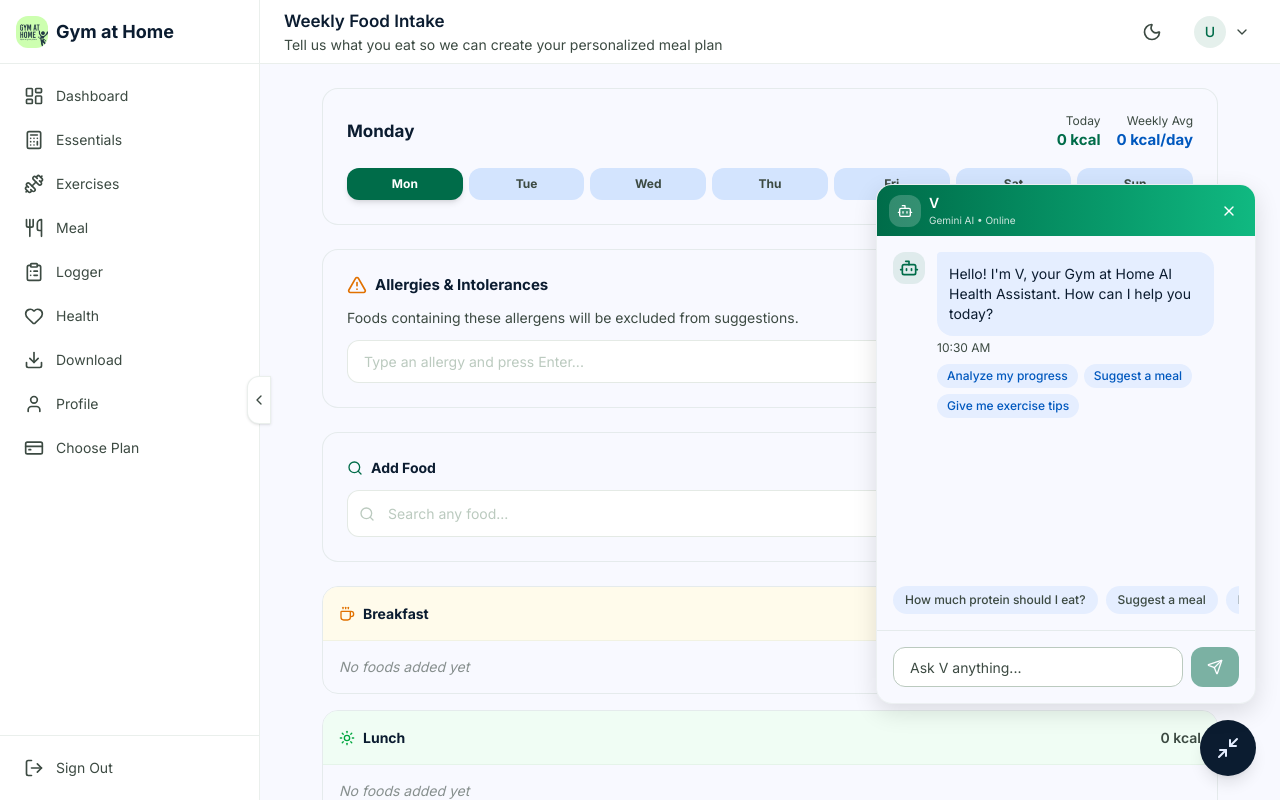
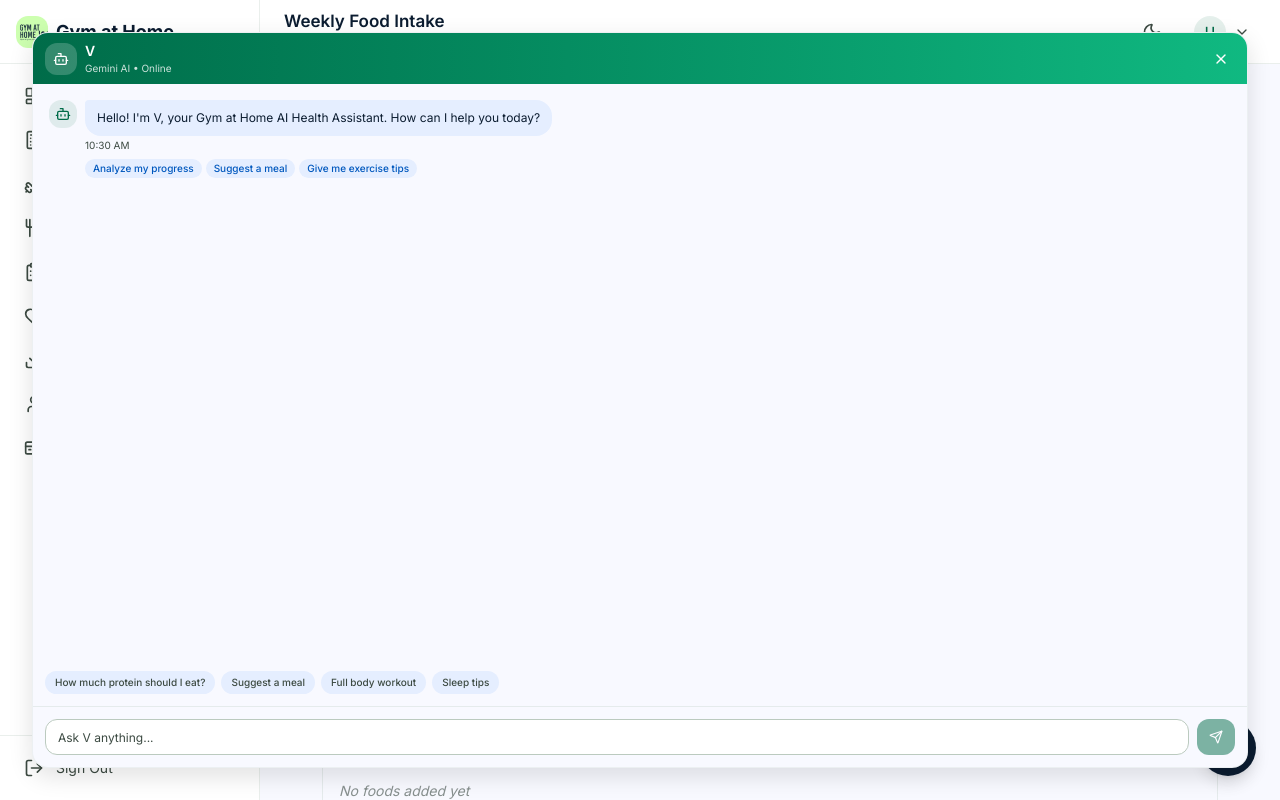
Before and after one commit to wanderer3442-arch/Venco, a Next.js app: page /food-intake in a window 1280 px wide. Both pictures are taken after a click on the button 1228 px from the left and 748 px from the top of the page. Shown: the top 800 px of the page. Built offline with nearby package versions, Linux system fonts and the light colour scheme.

Commit message:
style: chatbot near-fullscreen, smaller text and compact elements

```diff
--- a/src/components/chatbot/ChatBot.tsx
+++ b/src/components/chatbot/ChatBot.tsx
@@ -336,7 +336,7 @@ export default function ChatBot({ mode = 'floating', onClose }: ChatBotProps) {
 
       {/* Chat Window */}
       {isOpen && (
-        <div className="fixed bottom-18 right-2 left-2 sm:bottom-24 sm:left-auto sm:right-6 z-50 w-auto sm:w-[380px] h-[460px] sm:h-[520px] max-h-[calc(100vh-5.5rem)] bg-surface rounded-2xl shadow-elevated border border-outline-variant/20 flex flex-col overflow-hidden animate-in slide-in-from-bottom-5 fade-in duration-200">
+        <div className="fixed inset-0 sm:inset-4 md:inset-8 z-50 bg-surface rounded-none sm:rounded-2xl shadow-elevated border-0 sm:border sm:border-outline-variant/20 flex flex-col overflow-hidden animate-in slide-in-from-bottom-5 fade-in duration-200">
           {/* Header */}
           <div className="bg-gradient-to-r from-primary to-primary-light px-3 py-2">
             <div className="flex items-center justify-between">
@@ -361,17 +361,17 @@ export default function ChatBot({ mode = 'floating', onClose }: ChatBotProps) {
           </div>
 
           {/* Messages */}
-          <div className="flex-1 overflow-y-auto p-4 space-y-4">
+          <div className="flex-1 overflow-y-auto p-3 sm:p-4 space-y-3">
             {messages.map((msg) => (
-              <div key={msg.id} className={`flex gap-3 ${msg.role === 'user' ? 'justify-end' : ''}`}>
+              <div key={msg.id} className={`flex gap-2 ${msg.role === 'user' ? 'justify-end' : ''}`}>
                 {msg.role === 'assistant' && (
-                  <div className="w-8 h-8 bg-primary/10 rounded-lg flex items-center justify-center flex-shrink-0">
-                    <Bot className="w-5 h-5 text-primary" />
+                  <div className="w-7 h-7 bg-primary/10 rounded-lg flex items-center justify-center flex-shrink-0">
+                    <Bot className="w-4 h-4 text-primary" />
                   </div>
                 )}
-                <div className={`max-w-[80%] ${msg.role === 'user' ? 'text-right' : ''}`}>
+                <div className={`max-w-[85%] ${msg.role === 'user' ? 'text-right' : ''}`}>
                   <div
-                    className={`p-3 rounded-2xl text-sm whitespace-pre-wrap ${
+                    className={`px-3 py-2 rounded-2xl text-xs whitespace-pre-wrap leading-relaxed ${
                       msg.role === 'user'
                         ? 'bg-primary text-on-primary rounded-tr-sm'
                         : 'bg-surface-container text-on-surface rounded-tl-sm'
@@ -379,14 +379,14 @@ export default function ChatBot({ mode = 'floating', onClose }: ChatBotProps) {
                   >
                     {msg.content}
                   </div>
-                  <p className="text-xs text-on-surface-variant mt-1">{msg.timestamp}</p>
+                  <p className="text-[10px] text-on-surface-variant mt-0.5">{msg.timestamp}</p>
                   {msg.followUps && msg.followUps.length > 0 && (
-                    <div className="flex flex-wrap gap-1.5 mt-2">
+                    <div className="flex flex-wrap gap-1 mt-1.5">
                       {msg.followUps.map((followUp, i) => (
                         <button
                           key={i}
                           onClick={() => handleSend(followUp)}
-                          className="px-2.5 py-1 bg-surface-container hover:bg-surface-container-high rounded-full text-xs text-secondary font-medium transition-colors"
+                          className="px-2 py-0.5 bg-surface-container hover:bg-surface-container-high rounded-full text-[10px] text-secondary font-medium transition-colors"
                         >
                           {followUp}
                         </button>
@@ -395,22 +395,22 @@ export default function ChatBot({ mode = 'floating', onClose }: ChatBotProps) {
                   )}
                 </div>
                 {msg.role === 'user' && (
-                  <div className="w-8 h-8 bg-secondary/10 rounded-lg flex items-center justify-center flex-shrink-0">
-                    <User className="w-5 h-5 text-secondary" />
+                  <div className="w-7 h-7 bg-secondary/10 rounded-lg flex items-center justify-center flex-shrink-0">
+                    <User className="w-4 h-4 text-secondary" />
                   </div>
                 )}
               </div>
             ))}
             {isTyping && (
-              <div className="flex gap-3">
-                <div className="w-8 h-8 bg-primary/10 rounded-lg flex items-center justify-center flex-shrink-0">
-                  <Bot className="w-5 h-5 text-primary" />
+              <div className="flex gap-2">
+                <div className="w-7 h-7 bg-primary/10 rounded-lg flex items-center justify-center flex-shrink-0">
+                  <Bot className="w-4 h-4 text-primary" />
                 </div>
-                <div className="bg-surface-container rounded-2xl rounded-tl-sm px-4 py-3">
+                <div className="bg-surface-container rounded-2xl rounded-tl-sm px-3 py-2">
                   <div className="flex gap-1">
-                    <div className="w-2 h-2 bg-on-surface-variant rounded-full animate-bounce" style={{ animationDelay: '0ms' }} />
-                    <div className="w-2 h-2 bg-on-surface-variant rounded-full animate-bounce" style={{ animationDelay: '150ms' }} />
-                    <div className="w-2 h-2 bg-on-surface-variant rounded-full animate-bounce" style={{ animationDelay: '300ms' }} />
+                    <div className="w-1.5 h-1.5 bg-on-surface-variant rounded-full animate-bounce" style={{ animationDelay: '0ms' }} />
+                    <div className="w-1.5 h-1.5 bg-on-surface-variant rounded-full animate-bounce" style={{ animationDelay: '150ms' }} />
+                    <div className="w-1.5 h-1.5 bg-on-surface-variant rounded-full animate-bounce" style={{ animationDelay: '300ms' }} />
                   </div>
                 </div>
               </div>
@@ -419,8 +419,8 @@ export default function ChatBot({ mode = 'floating', onClose }: ChatBotProps) {
           </div>
 
           {/* Quick Actions */}
-          <div className="px-4 pb-2">
-            <div className="flex gap-2 overflow-x-auto pb-2">
+          <div className="px-3 pb-1.5">
+            <div className="flex gap-1.5 overflow-x-auto pb-1.5">
               {[
                 'How much protein should I eat?',
                 'Suggest a meal',
@@ -430,7 +430,7 @@ export default function ChatBot({ mode = 'floating', onClose }: ChatBotProps) {
                 <button
                   key={action}
                   onClick={() => handleSend(action)}
-                  className="px-3 py-1.5 bg-surface-container hover:bg-surface-container-high rounded-full text-xs text-on-surface-variant font-medium whitespace-nowrap transition-colors"
+                  className="px-2.5 py-1 bg-surface-container hover:bg-surface-container-high rounded-full text-[10px] text-on-surface-variant font-medium whitespace-nowrap transition-colors"
                 >
                   {action}
                 </button>
@@ -439,7 +439,7 @@ export default function ChatBot({ mode = 'floating', onClose }: ChatBotProps) {
           </div>
 
           {/* Input */}
-          <div className="p-4 border-t border-outline-variant/30">
+          <div className="p-3 border-t border-outline-variant/30">
             <div className="flex gap-2">
               <input
                 type="text"
@@ -447,14 +447,14 @@ export default function ChatBot({ mode = 'floating', onClose }: ChatBotProps) {
                 onChange={(e) => setMessage(e.target.value)}
                 onKeyPress={handleKeyPress}
                 placeholder="Ask V anything..."
-                className="flex-1 h-10 px-4 rounded-lg border border-outline-variant bg-surface-container-lowest text-sm text-on-surface placeholder:text-on-surface-variant focus:border-primary focus:ring-2 focus:ring-primary/20 transition-all"
+                className="flex-1 h-9 px-3 rounded-lg border border-outline-variant bg-surface-container-lowest text-xs text-on-surface placeholder:text-on-surface-variant focus:border-primary focus:ring-2 focus:ring-primary/20 transition-all"
               />
               <button
                 onClick={() => handleSend()}
                 disabled={!message.trim() || isTyping}
-                className="h-10 px-4 bg-primary text-on-primary rounded-lg font-medium text-sm hover:bg-primary/90 transition-colors disabled:opacity-50 disabled:cursor-not-allowed flex items-center gap-2"
+                className="h-9 px-3 bg-primary text-on-primary rounded-lg font-medium text-xs hover:bg-primary/90 transition-colors disabled:opacity-50 disabled:cursor-not-allowed flex items-center gap-1.5"
               >
-                <Send className="w-4 h-4" />
+                <Send className="w-3.5 h-3.5" />
               </button>
             </div>
           </div>
```
Also changed, not shown: 1 other file (tests, documents, lock files or other folders).
